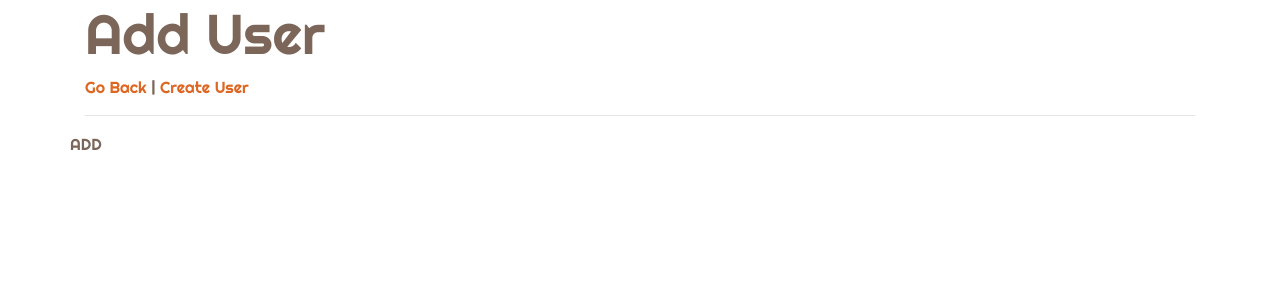
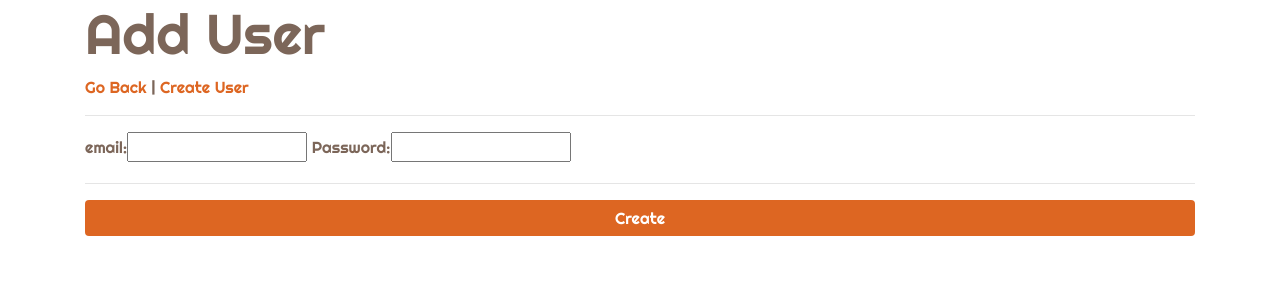
Before and after one commit to cormacio100/timekeeper, a Django app: page /admin_cognito_user_add/ in a window 1280 px wide. Shown: the part 89-389 px from the top of the page. Run offline with Django 3.2, Linux system fonts and the light colour scheme; some libraries are stand-ins or nearby versions.

Commit message:
Cognito User Create Form Added

```diff
--- /dev/null
+++ b/timekeeper/tk_users/forms.py
@@ -0,0 +1,5 @@
+from django import forms
+
+class AddCognitoUserForm(forms.Form):
+    email = forms.EmailField(label='email', max_length=100)
+    password = forms.CharField(widget=forms.PasswordInput)
--- a/timekeeper/tk_users/templates/admin_user.html
+++ b/timekeeper/tk_users/templates/admin_user.html
@@ -5,6 +5,6 @@
       <a href="{% url 'tk_users:admin_cognito_user_list' %}" class="list-group-item list-group-item-action">Cognito Users</a>
       <a href="#" class="list-group-item list-group-item-action">Client and Projects</a>
       <a href="#" class="list-group-item list-group-item-action">Expenses</a>
-      <a href="#" class="list-group-item list-group-item-action">Holidaysc</a>
+      <a href="#" class="list-group-item list-group-item-action">Holidays</a>
     </div>
     {% endblock %}
--- a/timekeeper/tk_users/templates/admin_cognito_user_add.html
+++ b/timekeeper/tk_users/templates/cognito_user/admin_cognito_user_add.html
@@ -1,5 +1,6 @@
 {% extends "base.html" %}
 {% block title %} Home Page {% endblock %}
+
 {% block content %}
 
 
@@ -10,7 +11,16 @@
     <a href="{% url 'tk_users:admin_user' %}">Go Back</a> | <a href="{% url 'tk_users:admin_user' %}">Create User</a>
     <hr>
     <div id="COGNITO-data" class="card-deck row">
-      ADD
+      <div class="container">
+        <form action="{% url 'tk_users:admin_cognito_user_add' %}" method="POST">
+          {% csrf_token %}
+          {{ form }}
+          <hr>
+          <div class="form-group">
+              <button type="submit" class="btn btn-orange btn-block">Create</button>
+          </div>
+        </form>
+      </div>
     </div>
 </div>
 
--- /dev/null
+++ b/timekeeper/tk_users/templates/cognito_user/admin_cognito_user_added_complete.html
@@ -0,0 +1 @@
+ADDED
--- a/timekeeper/tk_users/urls.py
+++ b/timekeeper/tk_users/urls.py
@@ -11,4 +11,5 @@ urlpatterns = [
     path('admin_user/', views.admin_user, name="admin_user"),
     path('admin_cognito_user_list/', views.admin_cognito_user_list, name="admin_cognito_user_list"),
     path('admin_cognito_user_add/', views.admin_cognito_user_add, name="admin_cognito_user_add"),
+    #path('admin_cognito_user_adding/', views.admin_cognito_user_adding, name="admin_cognito_user_adding"),
 ]
--- a/timekeeper/tk_users/views.py
+++ b/timekeeper/tk_users/views.py
@@ -1,6 +1,9 @@
 from django.http import Http404
 from django.shortcuts import render
 from django.shortcuts import HttpResponse
+from django.template.context_processors import csrf
+from .forms import AddCognitoUserForm
+from django.http import HttpResponseRedirect
 
 import logging
 import boto3
@@ -58,9 +61,26 @@ def admin_cognito_user_list(request):
 
 
     #return HttpResponse(cognito_users)
-    return render(request,'admin_cognito_user_list.html',args)
+    return render(request,'cognito_user/admin_cognito_user_list.html',args)
 
 
 def admin_cognito_user_add(request):
-    args = {'heading' : 'Add User'}
-    return render(request,'admin_cognito_user_add.html',args)
+
+    #   Check if the request comes from the Congito Add User Form
+    if request.method == 'POST':
+        #   Create a form instance and populate it with the request data
+        form = AddCognitoUserForm(request.POST)
+
+        #  Check if the form contents is valid
+        if form.is_valid():
+
+            #   process the data
+            #   Upload User to COGNITO
+            return render(request,'cognito_user/admin_cognito_user_list.html')
+    else:
+        form = AddCognitoUserForm()
+
+        args = {'heading' : 'Add User', 'form': form}
+        args.update(csrf(request))
+
+    return render(request,'cognito_user/admin_cognito_user_add.html',args)
```
Also changed, not shown: timekeeper/requirements_old.txt (added, +9 -0 lines), timekeeper/db.sqlite3, timekeeper/requirements.txt (renamed from requirements.txt), timekeeper/tk_users/templates/cognito_user/admin_cognito_user_list.html (renamed from timekeeper/tk_users/templates/admin_cognito_user_list.html).
